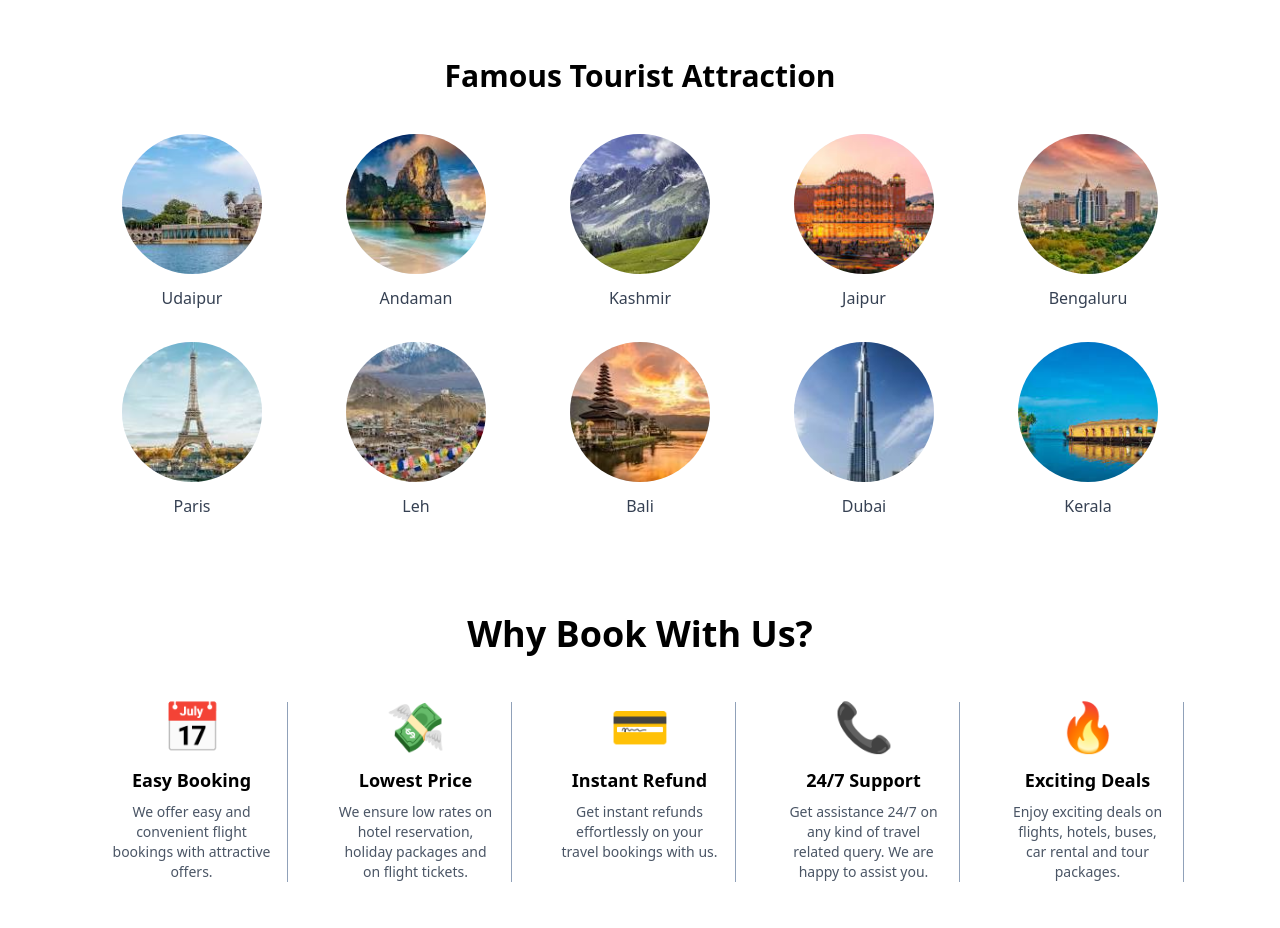
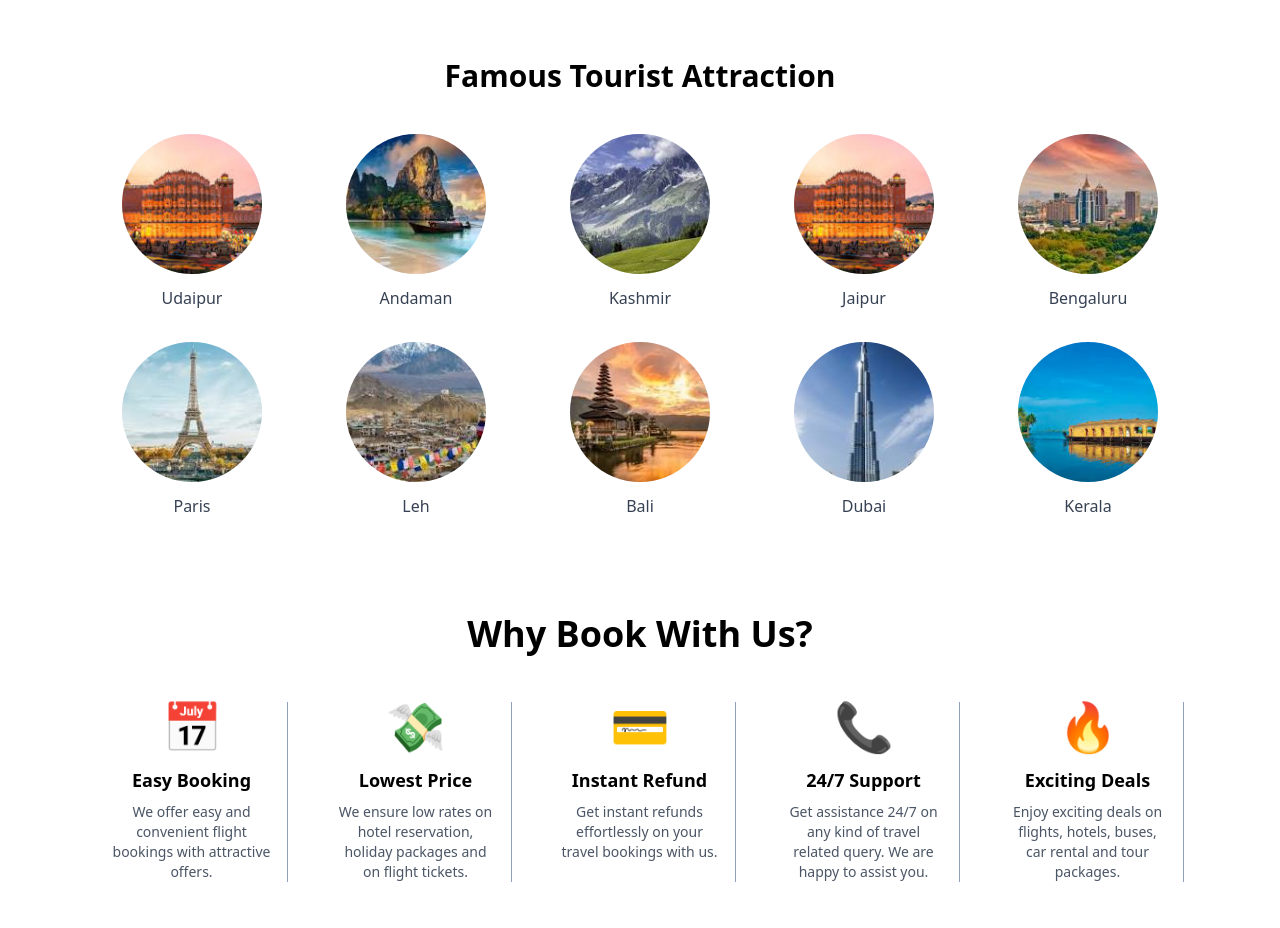
Before and after one commit to kaushalji451/traveease, a Next.js app in the folder frontend/: page / in a window 1280 px wide. Shown: the part 1540-2468 px from the top of the page. Built offline with nearby package versions, Linux system fonts and the light colour scheme.

Commit message:
fixed some image

```diff
--- a/frontend/src/components/flight/famousplace.js
+++ b/frontend/src/components/flight/famousplace.js
@@ -1,7 +1,7 @@
 import React from 'react'
 import Image from "next/image";
 const attractions = [
-  { name: "Udaipur", img: "/udaipur.jpg" },
+  { name: "Udaipur", img: "/jaipur.jpg" },
   { name: "Andaman", img: "/Andaman.jpg" },
   { name: "Kashmir", img: "/kashmir.jpg" },
   { name: "Jaipur", img: "/jaipur.jpg" },
--- a/frontend/src/components/holiday/holidaybookform.js
+++ b/frontend/src/components/holiday/holidaybookform.js
@@ -14,7 +14,7 @@ const carouselImages = [
 const trendingDestinations = [
     { name: "Europe", image: "/europe.jpg" },
     { name: "Kerala", image: "/kerala.jpg" },
-    { name: "Bali", image: "/bali.jpg" },
+    { name: "Bali", image: "/Bali.jpg" },
     { name: "Kashmir", image: "/kashmir.jpg" },
     { name: "Vietnam", image: "/vietnam.jpg" },
 ];
--- a/frontend/src/components/holiday/holidaydeals.js
+++ b/frontend/src/components/holiday/holidaydeals.js
@@ -10,7 +10,7 @@ const deals = [
   {
     title: "BALI",
     duration: "4 Nights / 5 Days",
-    img: "/bali.jpg",
+    img: "/Bali.jpg",
   },
   {
     title: "KERALA",
--- a/frontend/src/components/holiday/holidaypack.js
+++ b/frontend/src/components/holiday/holidaypack.js
@@ -7,7 +7,7 @@ import Image from "next/image";
 
 const holidayPackages = [
   { title: "Kerala", price: "₹ 11,999", img: "/kerala.jpg" },
-  { title: "Andaman", price: "₹ 14,999", img: "/andaman.jpg" },
+  { title: "Andaman", price: "₹ 14,999", img: "/Andaman.jpg" },
   { title: "Gujarat", price: "₹ 14,999", img: "/gujarat.jpg" },
   { title: "Rajasthan", price: "₹ 6,199", img: "/jaipur.jpg" },
 ];
```
